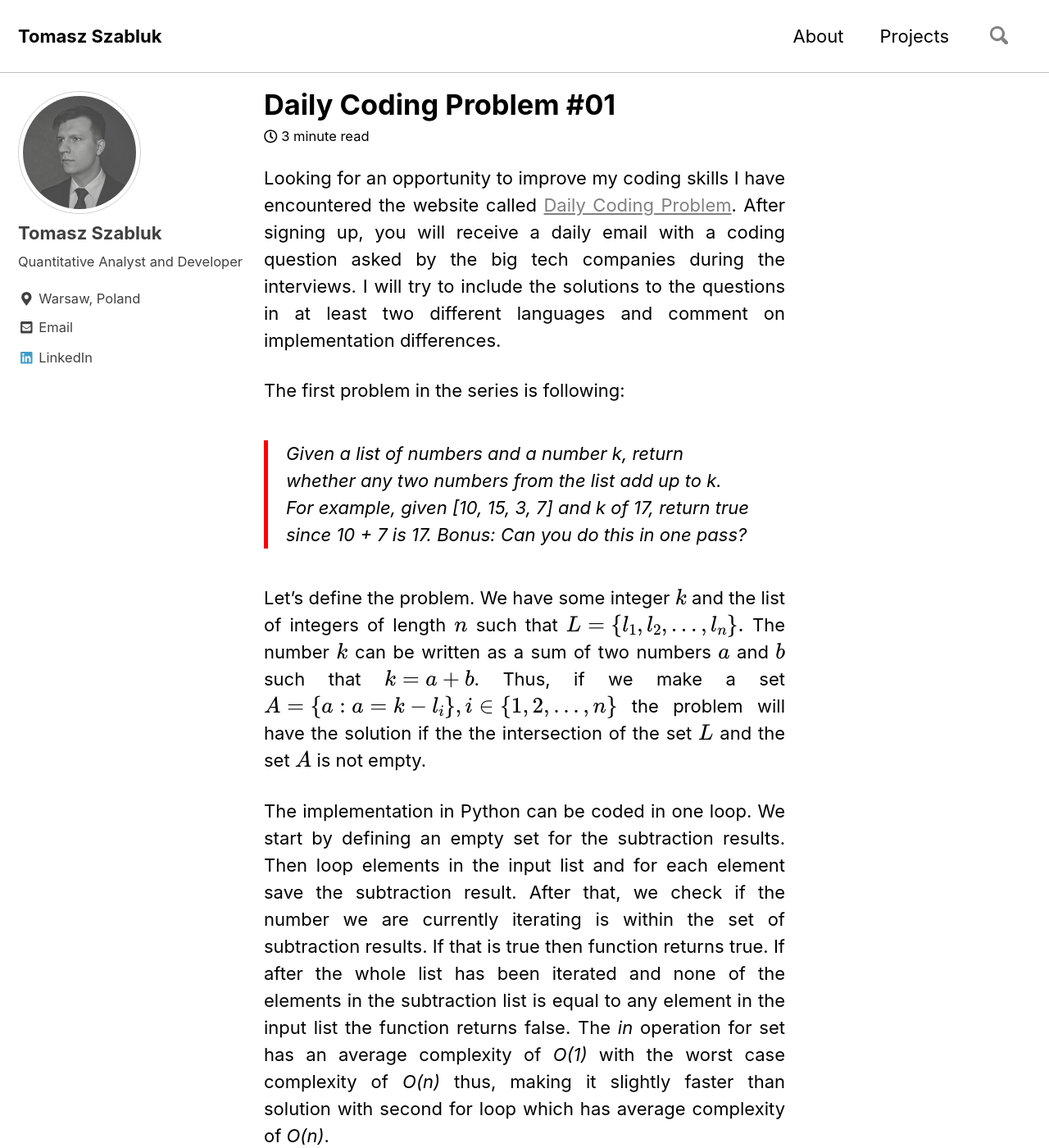
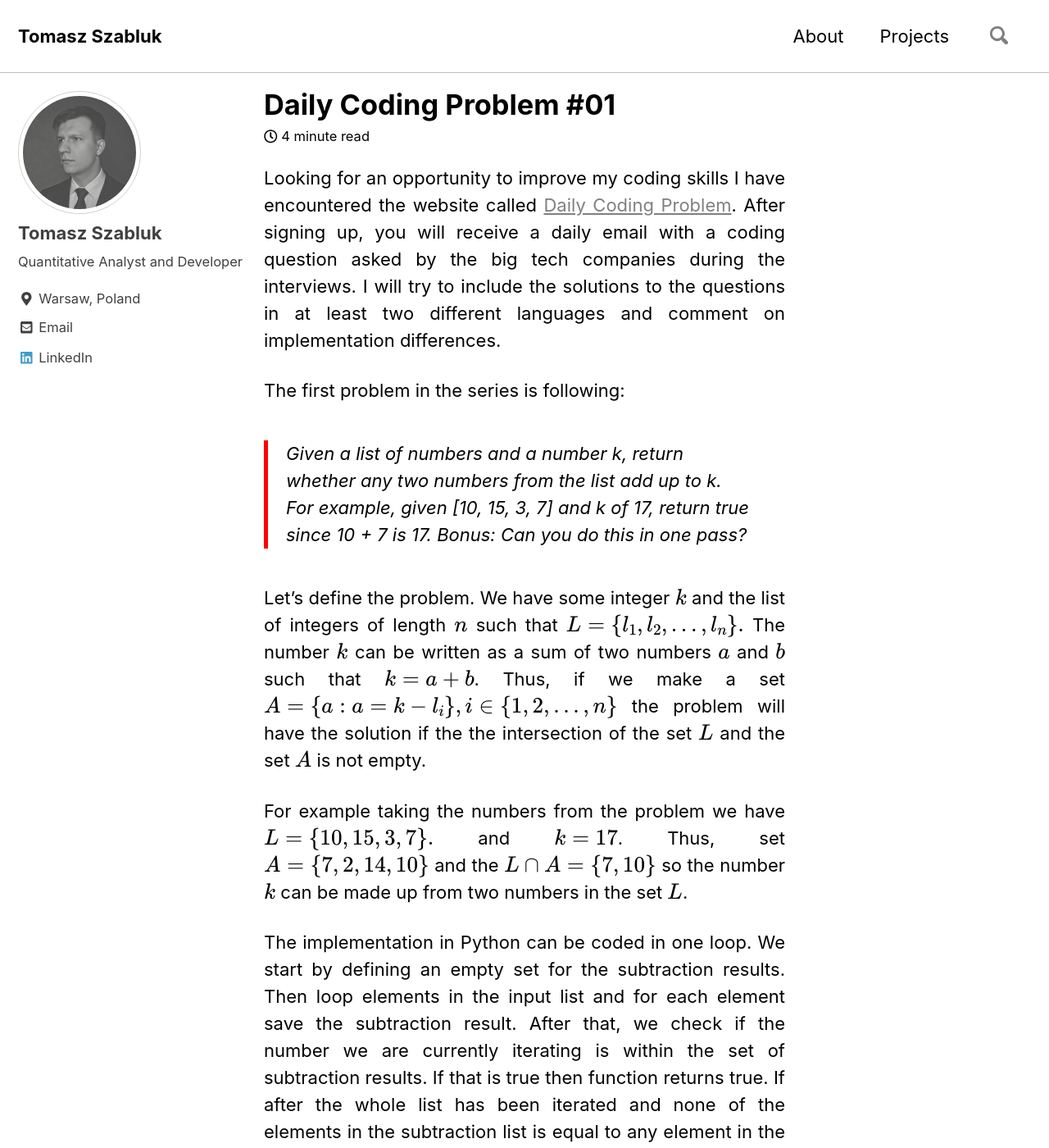
Before and after one commit to numbergeneral/numbergeneral.github.io, a Jekyll site: the page built from _posts/2019-02-16-dailycodingproblem01.md, in a window 1280 px wide and 1400 px high. Shown: the whole window at 82% size. Built offline with Jekyll 4.4.1, drawn with Linux system fonts in a browser that asks for light colours; cached includes are drawn as plain includes; nearby versions of some CDN libraries; formulas are drawn with MathJax 3; comment, search, counter and statistics services are not loaded.

Commit message:
added example

```diff
--- a/_posts/2019-02-16-dailycodingproblem01.md
+++ b/_posts/2019-02-16-dailycodingproblem01.md
@@ -15,6 +15,9 @@ The first problem in the series is following:
 > Bonus: Can you do this in one pass?
 
 Let's define the problem. We have some integer $$k$$ and the list of integers of length $$n$$ such that $$ L = \{l_1, l_2, ..., l_n \}.$$ The number $$k$$ can be written as a sum of two numbers $$a$$ and $$b$$ such that $$k = a + b$$. Thus, if we make a set $$A =\{a : a = k - l_i\}, i \in \{1, 2, ... , n\}$$ the problem will have the solution if the the intersection of the set $$L$$ and the set $$A$$ is not empty.
+{: .text-justify}
+
+For example taking the numbers from the problem we have $$ L = \{10, 15, 3, 7\}.$$ and $$k=17$$. Thus, set $$A =\{7, 2, 14, 10\}$$ and the $$L \cap A = \{7, 10\}$$ so the number $$k$$ can be made up from two numbers in the set $$L$$.
 {: .text-justify}
 
 The implementation in Python can be coded in one loop. We start by defining an empty set for the subtraction results. Then loop elements in the input list and for each element save the subtraction result. After that, we check if the number we are currently iterating is within the set of subtraction results. If that is true then function returns true. If after the whole list has been iterated and none of the elements in the subtraction list is equal to any element in the input list the function returns false. The *in* operation for set has an average complexity of *O(1)* with the worst case complexity of *O(n)* thus, making it slightly faster than solution with second for loop which has average complexity of *O(n)*.
```
